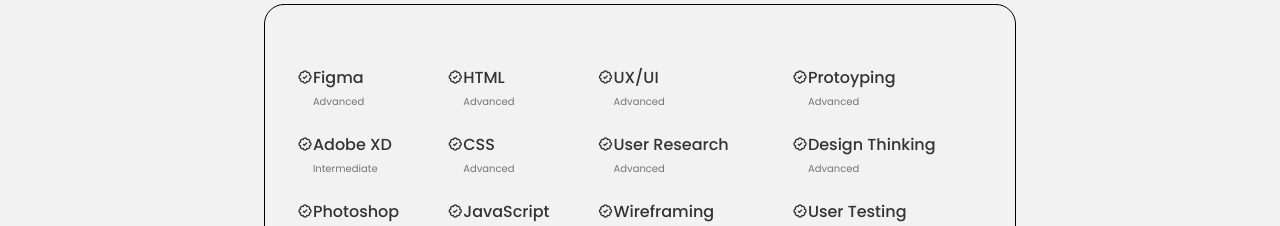
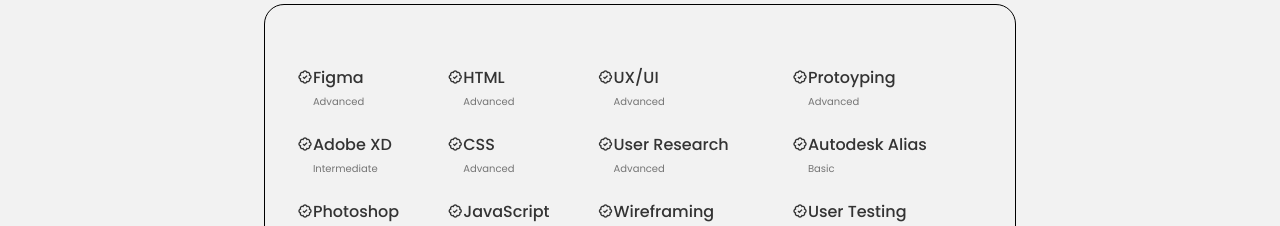
Before and after one commit to LouisaReck/louisareck.github.io, a React (Vite) app: page /about in a window 1280 px wide. Shown: the part 1620-1846 px from the top of the page. Built offline with nearby package versions, Linux system fonts and the light colour scheme.

Commit message:
updated cv

```diff
--- a/src/components/about/About.jsx
+++ b/src/components/about/About.jsx
@@ -1,7 +1,7 @@
 // import React from 'react';
 import "./about.css";
 import AboutImg from "../../assets/About.jpg";
-import CV from "../../assets/Louisa Reck - CV.pdf";
+import CV from "../../assets/CV.pdf";
 
 const About = () => {
   return (
--- a/src/components/skills/Skills.jsx
+++ b/src/components/skills/Skills.jsx
@@ -136,8 +136,8 @@
                 <i className="bx bx-badge-check"></i>
 
                 <div>
-                  <h3 className="skills__name">Design Thinking</h3>
-                  <span className="skills__level">Advanced</span>
+                  <h3 className="skills__name">Autodesk Alias</h3>
+                  <span className="skills__level">Basic</span>
                 </div>
               </div>
 
--- a/src/components/work/Data.jsx
+++ b/src/components/work/Data.jsx
@@ -51,14 +51,13 @@
     id: 7,
     image: Work7,
     title: "Household Energy Interface",
-    subtitle: "A digi-physical product for household energy consumption",
-    category: "Product design",
+    category: "Design",
   },
   {
     id: 8,
     image: Work8,
     title: "Reimagine Starbucks",
-    category: "Product design",
+    category: "Design",
   },
   {
     id: 9,
@@ -79,6 +78,6 @@
     name: "Development",
   },
   {
-    name: "Product design",
+    name: "Design",
   },
 ];
```
Also changed, not shown: 2 other files (tests, documents, lock files or other folders).
